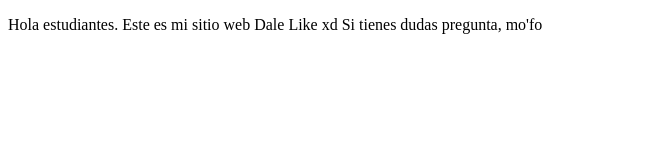
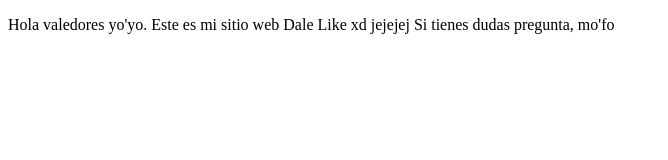
Before and after one commit to dany-sandoval/proyectoDemoCursoPrework, a plain HTML site: page index.html in a window 1280 px wide. Shown: the whole page, without its empty margins (0-668 px from the left). Drawn offline with Linux system fonts and the light colour scheme.

Commit message:
Cambios agregamos yo'yo

```diff
--- a/index.html
+++ b/index.html
@@ -8,8 +8,8 @@
 </head>
 <body>
     <p>
-        Hola estudiantes. Este es mi sitio web
-        Dale Like xd
+        Hola valedores yo'yo. Este es mi sitio web
+        Dale Like xd jejejej
         Si tienes dudas pregunta, mo'fo
     </p>
 </body>
```
